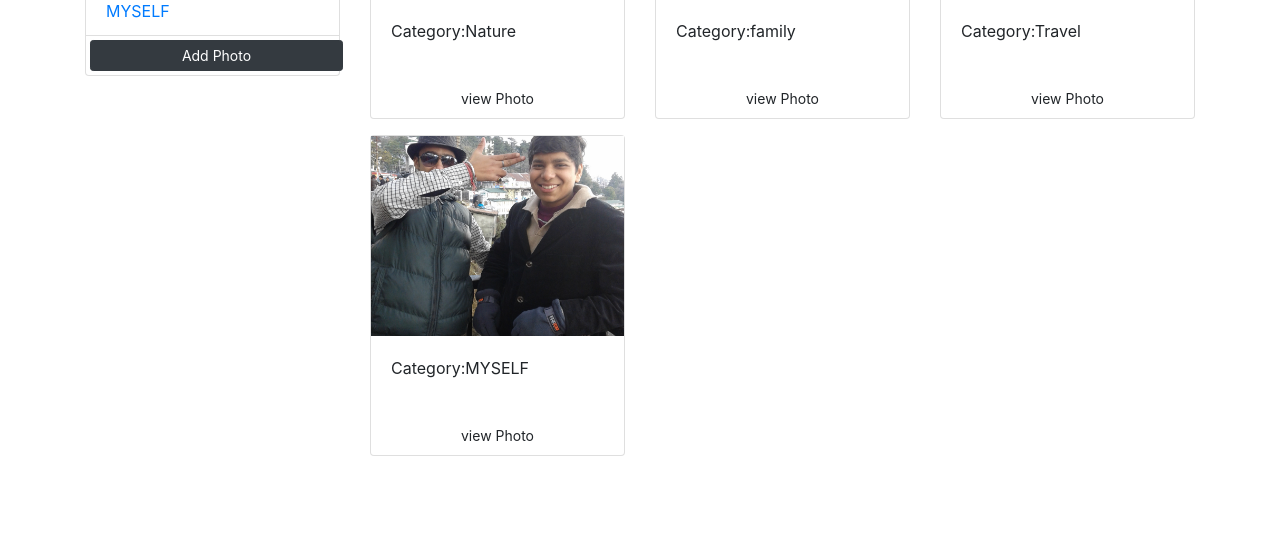
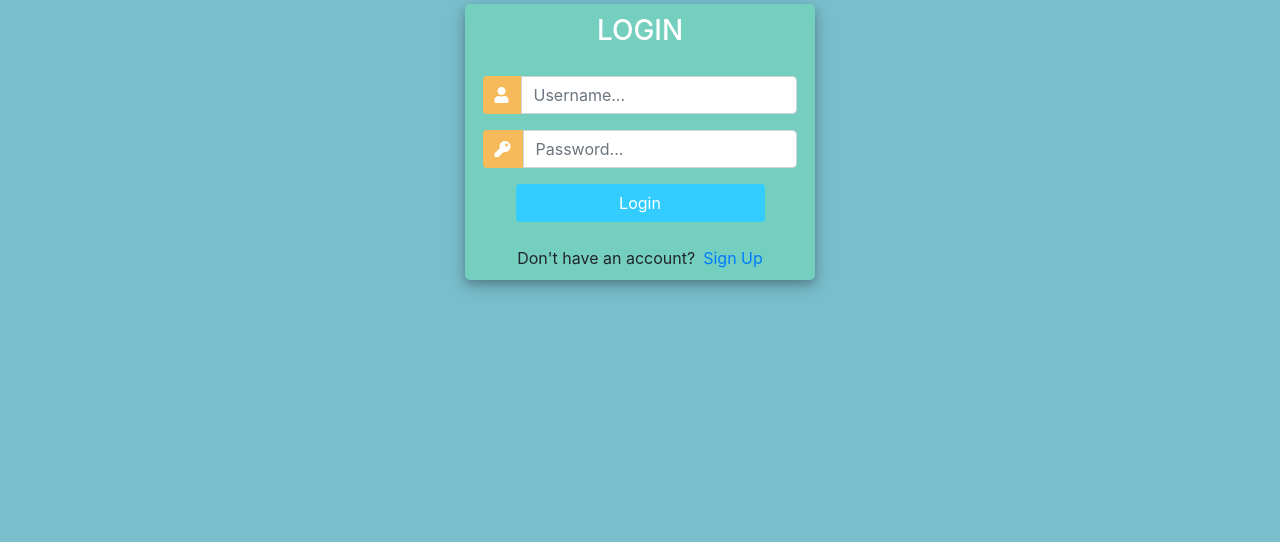
Before and after one commit to Harshit691999/PhotoLibrary, a Django app: page / in a window 1280 px wide. Shown: the part 258-800 px from the top of the page. Run offline with Django 3.2, Linux system fonts and the light colour scheme; data comes from the database, SQL or seed files in the repository; both versions use the stored data as it was after the commit; some libraries are stand-ins or nearby versions.

Commit message:
Atuhentication
Added authentication system

```diff
--- a/photogallary_1/admin.py
+++ b/photogallary_1/admin.py
@@ -5,6 +5,6 @@ from .models import *
 
 admin.site.register(Category)
 admin.site.register(Photo)
+admin.site.register(Profile)
 # admin.site.register("model name")
 # admin.site.register("model name")
-# admin.site.register("model name")
--- /dev/null
+++ b/photogallary_1/decoraters.py
@@ -0,0 +1,10 @@
+from django.http import HttpResponse
+from django.shortcuts import redirect
+
+def check_authenticated(view_fun):
+    def wrapper_fun(request,*args, **kwargs):
+        if request.user.is_authenticated:
+            return redirect('userpage')
+        else:
+            return view_fun(request,*args, **kwargs)
+    return wrapper_fun
--- a/photogallary_1/models.py
+++ b/photogallary_1/models.py
@@ -1,6 +1,13 @@
 from django.db import models
+from django.contrib.auth.models import User
 
 # Create your models here.
+class Profile(models.Model):
+    user = models.OneToOneField(User,null=True,on_delete=models.CASCADE)
+
+    def __str__(self):
+        return self.user.username
+
 
 class Category(models.Model):
     cat_name = models.CharField(null = False,max_length=50, blank=False )
@@ -10,6 +17,7 @@ class Category(models.Model):
 
 
 class Photo(models.Model):
+    profile = models.ForeignKey(Profile,null = True ,on_delete=models.CASCADE)
     category = models.ForeignKey(Category,on_delete=models.SET_NULL,null = True,blank=True)
     image = models.ImageField( null = False,blank=False)
     description = models.CharField(null = True,max_length=50)
@@ -23,5 +31,6 @@ class Photo(models.Model):
         return self.description
 
 
+
 #blank for form
 #null for database
--- a/photogallary_1/urls.py
+++ b/photogallary_1/urls.py
@@ -5,7 +5,11 @@ from . import views
 
 
 urlpatterns = [
-    path('',views.gallary,name='home'),
+    path('',views.loginuser ,name='home'),
+    path('registeriuser/',views.registeruser,name='registeruser'),
+    path('loginuser/',views.loginuser,name='loginuser'),
+    path('userpage/',views.userpage,name='userpage'),
+    path('logout_user/',views.logoutuser,name='logoutuser'),
     path('viewphoto/<slug:pk>/',views.viewphoto,name='viewphoto'),
     path('addphoto/',views.addphoto,name='addphoto'),
     path('deleteimage/<int:pk>/',views.deleteimage,name='deleteimage'),
--- a/photogallary_1/views.py
+++ b/photogallary_1/views.py
@@ -2,9 +2,52 @@ from django.shortcuts import render,redirect
 from django.http import HttpResponse
 from .models import *
 import os
+from .forms import RegisterUser
+from django.contrib.auth.models import User  # user is a inbulit model in djagno
+from django.contrib.auth import authenticate,login,logout
+from .decoraters import *
+from django.contrib.auth.decorators import login_required
 # Create your views here.
 
+@check_authenticated
+def registeruser(request):
+    form = RegisterUser()
+    if request.method == "POST":
+        form = RegisterUser(request.POST)
+        if form.is_valid():
+            user = form.save()
+            Profile.objects.create(
+                user = user,
+            )
+            return redirect('/')
+    context = {"form":form,}
+    return render(request,'registeruser.html',context)
+
+@check_authenticated
+def loginuser(request):
+    if request.method == "POST":
+        username = request.POST.get('username')
+        password = request.POST.get('password')
+
+        user = authenticate(request, username=username, password=password)
+        if user is not None:
+            print("USEr : ",user)
+            login(request,user)
+            return redirect('userpage')
+        else:
+            print("back to log in page")
+            return render(request,'login.html')
+    return render(request,'login.html')
+
+
+def logoutuser(request):
+    logout(request)
+    return render(request,'login.html')
+
+# hoem page -> changed to user page see below
 def gallary(request):
+    if request.user.is_anonymous:
+        return redirect("loginuser")
     category = request.GET.get('category')
     categories = Category.objects.all()
     if category==None:
@@ -18,6 +61,30 @@ def gallary(request):
     }
     print(os.path)
     return render(request,'base.html',context)
+    #return HttpResponse("<h1>hello{{request.user}} please login</h1>")
+
+# @login_required('/loginuser')
+
+def userpage(request):
+    if request.user.is_anonymous:
+        return redirect("loginuser")
+    #photo = request.user.profile.photo_set.all()
+    category = request.GET.get('category')
+    categories = Category.objects.all()
+    if category == None:
+        photo = request.user.profile.photo_set.all()
+    else:
+        photo = request.user.profile.photo_set.filter(category__cat_name__contains=category)
+    print(request.user)
+    print("photo :",photo)
+    #photo = current_user.photo_set.all()
+
+    context = {
+        "categories":categories,
+        "photos":photo,
+    }
+    # print("photos: ",photo)
+    return render(request,'userpage.html',context)
 
 def viewphoto(request,pk):
     data = Photo.objects.get(id = pk)
@@ -30,7 +97,7 @@ def addphoto(request):
     categories = Category.objects.all()
 
     if request.method == "POST":
-        form_data = request.POST      # its a form data through post request
+        form_data = request.POST      # its a form data through post request it is s dictionary of form posted data
         image = request.FILES.get('images')  # that is a image file
 
         # print('data: ',form_data)
@@ -44,12 +111,13 @@ def addphoto(request):
             category = None
 
         photo = Photo.objects.create(
+            profile = request.user.profile, # request user is the user object and we can access its field (request.user.filed_name)
             category=category,
 
             description=form_data['description'],
             image = image,
         )
-        return redirect('/')
+        return redirect('userpage')
     context = {
         "categories":categories,
         #"photos":photos,
@@ -60,8 +128,8 @@ def deleteimage(request,pk):
     data = Photo.objects.get(id = pk)
     if request.method == "POST":
         data.delete()
-        # if len(data.image)>0:
+        if len(data.image)>0:
+            os.remove(data.image.path)
+        # if os.path.exists(data.image.name):
         #     os.remove(data.image.path)
-        if os.path.exists(data.image.name):
-            os.remove(data.image.path)
-        return redirect('/')
+        return redirect('userpage')
--- a/templates/add.html
+++ b/templates/add.html
@@ -13,7 +13,7 @@
 
 </head>
 
-<body class="m-5">
+<body class="m-5 bg-secondary">
     <div class="container">
 
         <div class="row justify-content-center">
@@ -34,7 +34,7 @@
 
                         <div class="form-group m-3">
                             <label>Select a category</label>
-                            <select name="category" class="form-control">
+                            <select name="category" class="form-control text-capitalize">
                                 <option value='none'>Select a category...</option>
 
                                 {% for category in categories %}
--- a/templates/base.html
+++ b/templates/base.html
@@ -21,7 +21,6 @@
 </head>
 <body class="m-5">
     {% comment %} {% include 'navbar.html' %} {% endcomment %}
-
         <div class = "container">
             <div class="row">
                     <div class="col-md-3">
@@ -65,7 +64,9 @@
                         </div>
                     <div>
             </div>
+
         </div>
+        <a href="{% url 'logoutuser' %}" class="btn btn-dark my-3">logout</a>
 </body>
 
     {% comment %} <hr>
--- /dev/null
+++ b/templates/login.html
@@ -0,0 +1,123 @@
+<!DOCTYPE html>
+<html>
+
+<head>
+	<title>Login</title>
+	<link rel="stylesheet" href="https://stackpath.bootstrapcdn.com/bootstrap/4.1.3/css/bootstrap.min.css" integrity="sha384-MCw98/SFnGE8fJT3GXwEOngsV7Zt27NXFoaoApmYm81iuXoPkFOJwJ8ERdknLPMO" crossorigin="anonymous">
+	<script src="https://ajax.googleapis.com/ajax/libs/jquery/3.3.1/jquery.min.js"></script>
+	<link rel="stylesheet" href="https://use.fontawesome.com/releases/v5.6.1/css/all.css" integrity="sha384-gfdkjb5BdAXd+lj+gudLWI+BXq4IuLW5IT+brZEZsLFm++aCMlF1V92rMkPaX4PP" crossorigin="anonymous">
+
+
+	<style>
+		body,
+		html {
+			margin: 0;
+			padding: 0;
+			height: 100%;
+			background: #7abecc !important;
+		}
+		.user_card {
+			width: 350px;
+			margin-top: auto;
+			margin-bottom: auto;
+			background: #74cfbf;
+			position: relative;
+			display: flex;
+			justify-content: center;
+			flex-direction: column;
+			padding: 10px;
+			box-shadow: 0 4px 8px 0 rgba(0, 0, 0, 0.2), 0 6px 20px 0 rgba(0, 0, 0, 0.19);
+			-webkit-box-shadow: 0 4px 8px 0 rgba(0, 0, 0, 0.2), 0 6px 20px 0 rgba(0, 0, 0, 0.19);
+			-moz-box-shadow: 0 4px 8px 0 rgba(0, 0, 0, 0.2), 0 6px 20px 0 rgba(0, 0, 0, 0.19);
+			border-radius: 5px;
+
+		}
+
+		.form_container {
+			margin-top: 20px;
+		}
+
+		#form-title{
+			color: #fff;
+
+		}
+
+		.login_btn {
+			width: 100%;
+			background: #33ccff !important;
+			color: white !important;
+		}
+		.login_btn:focus {
+			box-shadow: none !important;
+			outline: 0px !important;
+		}
+		.login_container {
+			padding: 0 2rem;
+		}
+		.input-group-text {
+			background: #f7ba5b !important;
+			color: white !important;
+			border: 0 !important;
+			border-radius: 0.25rem 0 0 0.25rem !important;
+		}
+		.input_user,
+		.input_pass:focus {
+			box-shadow: none !important;
+			outline: 0px !important;
+		}
+
+		#messages{
+			background-color: grey;
+			color: #fff;
+			padding: 10px;
+			margin-top: 10px;
+		}
+	</style>
+
+</head>
+<body>
+	<div class="container h-100">
+		<div class="d-flex justify-content-center h-100">
+			<div class="user_card">
+				<div class="d-flex justify-content-center">
+
+
+					<h3 id="form-title">LOGIN</h3>
+				</div>
+				<div class="d-flex justify-content-center form_container">
+					<form method="POST" action="">
+                    {% csrf_token %}
+						<div class="input-group mb-3">
+							<div class="input-group-append">
+								<span class="input-group-text"><i class="fas fa-user"></i></span>
+							</div>
+							<input type="text" name="username" placeholder="Username..." class="form-control">
+						</div>
+						<div class="input-group mb-2">
+							<div class="input-group-append">
+								<span class="input-group-text"><i class="fas fa-key"></i></span>
+							</div>
+								<input type="password" name="password" placeholder="Password..." class="form-control" >
+						</div>
+
+							<div class="d-flex justify-content-center mt-3 login_container">
+				 				<input class="btn login_btn" type="submit" value="Login">
+				   			</div>
+					</form>
+
+				</div>
+                {% for message in messages %}
+                    {{message}}
+                {% endfor %}
+				<div class="mt-4">
+					<div class="d-flex justify-content-center links">
+						Don't have an account? <a href="{% url 'registeruser' %}" class="ml-2">Sign Up</a>
+					</div>
+
+				</div>
+			</div>
+		</div>
+	</div>
+</body>
+
+</html>
```
Also changed, not shown: photogallary_1/forms.py (+11 -0 lines), templates/registeruser.html (added, +158 -0 lines), templates/userpage.html (added, +87 -0 lines), templates/viewphoto.html (+13 -7 lines), db.sqlite3, photogallary_1/migrations/0002_auto_20210508_1634.py (added), photogallary_1/migrations/0003_auto_20210508_1641.py (added), static/images/20140216_164336.jpg (added), static/images/20140216_205456.jpg (added), static/images/DSCN2274.JPG (added), 1 other file.
